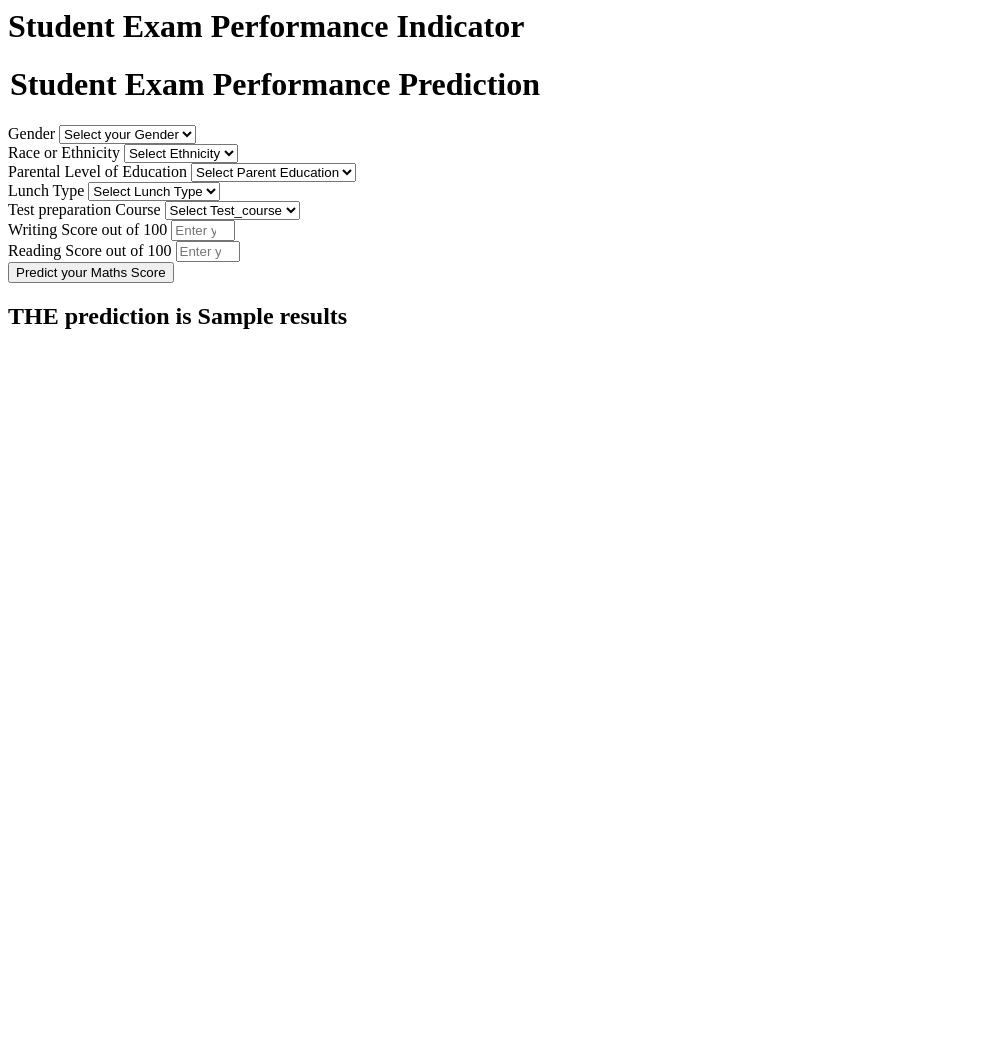
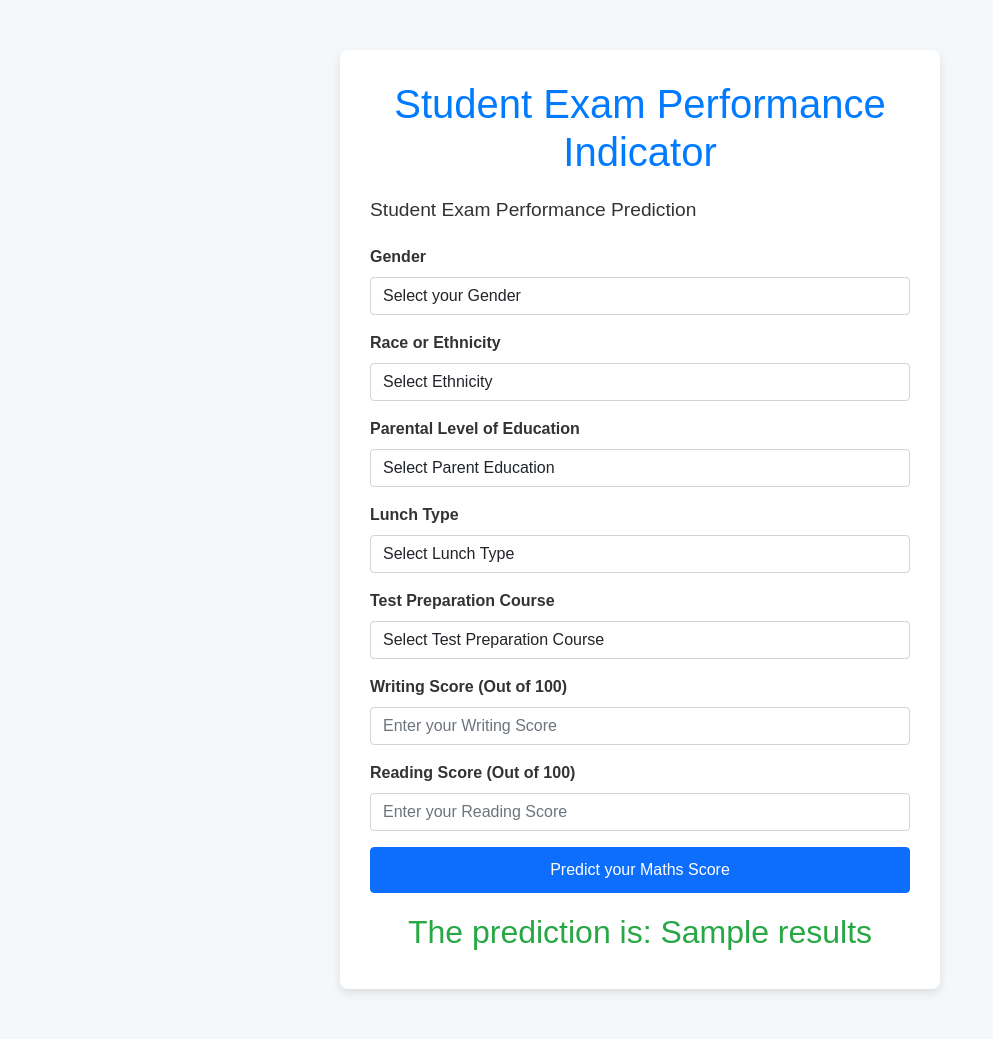
Before and after one commit to DevendraIngle/student_performance_ml_prediction, a Flask app: template templates/home.html in a window 1280 px wide. Shown: the whole page, without its empty margins (0-993 px from the left). Before the commit the page ends 329 px from the top, so only its background shows below. Run offline with Flask 3, Linux system fonts and the light colour scheme; the template is opened without the code that fills it: most values are stand-ins (such as "Sample title", 1, 10 or a date in 2020).

Commit message:
Updated .gitignore, application.py, added new image, and modified home.html

```diff
--- a/application.py
+++ b/application.py
@@ -42,4 +42,4 @@ def predict_datapoint():
 
 
 if __name__=="__main__":
-    app.run(host="0.0.0.0",debug=True)
+    app.run(host="0.0.0.0")
--- a/templates/home.html
+++ b/templates/home.html
@@ -1,111 +1,132 @@
-<html>
+<!DOCTYPE html>
+<html lang="en">
+<head>
+    <meta charset="UTF-8">
+    <meta name="viewport" content="width=device-width, initial-scale=1.0">
+    <title>Student Exam Performance Indicator</title>
+    <!-- Add Bootstrap CSS for better styling -->
+    <link href="https://cdn.jsdelivr.net/npm/bootstrap@5.1.3/dist/css/bootstrap.min.css" rel="stylesheet">
+    <style>
+        body {
+            background-color: #f4f8fa;
+            font-family: Arial, sans-serif;
+            color: #333;
+        }
+        .login {
+            max-width: 600px;
+            margin: 50px auto;
+            background-color: white;
+            padding: 30px;
+            border-radius: 8px;
+            box-shadow: 0 4px 10px rgba(0, 0, 0, 0.1);
+        }
+        h1 {
+            text-align: center;
+            margin-bottom: 20px;
+            color: #007bff;
+        }
+        legend {
+            font-size: 1.2rem;
+            margin-bottom: 20px;
+        }
+        .form-label {
+            font-weight: bold;
+        }
+        .form-control {
+            margin-bottom: 15px;
+        }
+        .btn-primary {
+            width: 100%;
+            padding: 10px;
+            font-size: 16px;
+        }
+        h2 {
+            text-align: center;
+            margin-top: 20px;
+            color: #28a745;
+        }
+    </style>
+</head>
 <body>
+
     <div class="login">
         <h1>Student Exam Performance Indicator</h1>
+        <form action="{{ url_for('predict_datapoint') }}" method="post">
+            <legend>Student Exam Performance Prediction</legend>
 
-       <form action="{{ url_for('predict_datapoint')}}" method="post">
-        <h1>
-            <legend>Student Exam Performance Prediction</legend>
-        </h1>
             <div class="mb-3">
                 <label class="form-label">Gender</label>
-            <select class="form-control" name="gender" placeholder="Enter you Gender" required>
+                <select class="form-control" name="gender" required>
                     <option class="placeholder" selected disabled value="">Select your Gender</option>
-                <option value="male">
-                    Male
-                </option>
-                <option value="female">
-                    Female
-                </option>
+                    <option value="male">Male</option>
+                    <option value="female">Female</option>
                 </select>
             </div>
+
             <div class="mb-3">
                 <label class="form-label">Race or Ethnicity</label>
-            <select class="form-control" name="ethnicity" placeholder="Enter you ethnicity" required>
+                <select class="form-control" name="ethnicity" required>
                     <option class="placeholder" selected disabled value="">Select Ethnicity</option>
-                <option value="group A">
-                    Group A
-                </option>
-                <option value="group B">
-                    Group B
-                </option>
-                <option value="group C">
-                    Group C
-                </option>
-                <option value="group D">
-                    Group D
-                </option>
-                <option value="group E">
-                    Group E
-                </option>
+                    <option value="group A">Group A</option>
+                    <option value="group B">Group B</option>
+                    <option value="group C">Group C</option>
+                    <option value="group D">Group D</option>
+                    <option value="group E">Group E</option>
                 </select>
             </div>
+
             <div class="mb-3">
                 <label class="form-label">Parental Level of Education</label>
-            <select class="form-control" name="parental_level_of_education"
-                placeholder="Enter you Parent Education" required>
+                <select class="form-control" name="parental_level_of_education" required>
                     <option class="placeholder" selected disabled value="">Select Parent Education</option>
-                <option value="associate's degree">
-                    associate's degree
-                </option>
-                <option value="bachelor's degree">
-                    bachelor's degree
-                </option>
-                <option value="high school">
-                    high school
-                </option>
-                <option value="master's degree">
-                    master's degree
-                </option>
-                <option value="some college">
-                    some college
-                </option>
-                <option value="some high school">
-                    some high school
-                </option>
+                    <option value="associate's degree">Associate's Degree</option>
+                    <option value="bachelor's degree">Bachelor's Degree</option>
+                    <option value="high school">High School</option>
+                    <option value="master's degree">Master's Degree</option>
+                    <option value="some college">Some College</option>
+                    <option value="some high school">Some High School</option>
                 </select>
             </div>
+
             <div class="mb-3">
                 <label class="form-label">Lunch Type</label>
-            <select class="form-control" name="lunch" placeholder="Enter you Lunch" required>
+                <select class="form-control" name="lunch" required>
                     <option class="placeholder" selected disabled value="">Select Lunch Type</option>
-                <option value="free/reduced">
-                    free/reduced
-                </option>
-                <option value="standard">
-                    standard
-                </option>
+                    <option value="free/reduced">Free/Reduced</option>
+                    <option value="standard">Standard</option>
                 </select>
             </div>
+
             <div class="mb-3">
-            <label class="form-label">Test preparation Course</label>
-            <select class="form-control" name="test_preparation_course" placeholder="Enter you Course"
-                required>
-                <option class="placeholder" selected disabled value="">Select Test_course</option>
-                <option value="none">
-                    None
-                </option>
-                <option value="completed">
-                    Completed
-                </option>
+                <label class="form-label">Test Preparation Course</label>
+                <select class="form-control" name="test_preparation_course" required>
+                    <option class="placeholder" selected disabled value="">Select Test Preparation Course</option>
+                    <option value="none">None</option>
+                    <option value="completed">Completed</option>
                 </select>
             </div>
+
             <div class="mb-3">
-            <label class="form-label">Writing Score out of 100</label>
-            <input class="form-control" type="number" name="reading_score"
-                placeholder="Enter your Reading score" min='0' max='100' />
+                <label class="form-label">Writing Score (Out of 100)</label>
+                <input class="form-control" type="number" name="writing_score" min="0" max="100" placeholder="Enter your Writing Score" required>
             </div>
+
             <div class="mb-3">
-            <label class="form-label">Reading Score out of 100</label>
-            <input class="form-control" type="number" name="writing_score"
-                placeholder="Enter your Reading Score" min='0' max='100' />
+                <label class="form-label">Reading Score (Out of 100)</label>
+                <input class="form-control" type="number" name="reading_score" min="0" max="100" placeholder="Enter your Reading Score" required>
             </div>
+
             <div class="mb-3">
-            <input class="btn btn-primary" type="submit" value="Predict your Maths Score" required />
+                <button class="btn btn-primary" type="submit">Predict your Maths Score</button>
             </div>
         </form>
+
         <h2>
-       THE  prediction is {{results}}
+            The prediction is: {{ results }}
         </h2>
-   <body>
+    </div>
+
+    <!-- Add Bootstrap JS for additional interactivity if needed -->
+    <script src="https://cdn.jsdelivr.net/npm/bootstrap@5.1.3/dist/js/bootstrap.bundle.min.js"></script>
+</body>
 </html>
```
Also changed, not shown: images_page-0001.jpg (added), 1 other file. Lines whose indentation alone changed are shown as unchanged.
